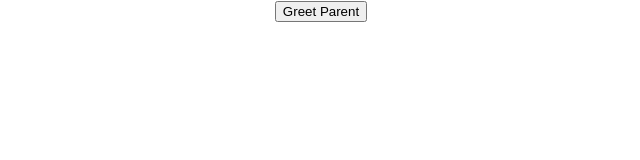
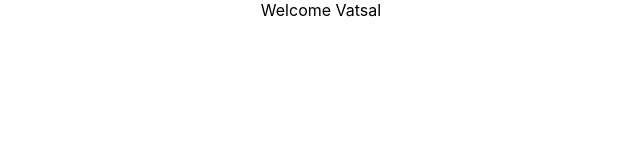
Before and after one commit to 23Vatsal/Hello-World-React, a React (Create React App) app: page / in a window 1280 px wide. Shown: the top 160 px of the page, without its empty margins (319-959 px from the left). Built offline with nearby package versions, Linux system fonts and the light colour scheme.

Commit message:
Conditional Rendering

```diff
--- a/src/App.js
+++ b/src/App.js
@@ -10,11 +10,13 @@
 import ClassClick from './components/ClassClick';
 import EventBind from './components/EventBind';
 import ParentComponent from './components/ParentComponent';
+import WelcomeGreeting from './components/WelcomeGreeting';
 
 function App() {
   return (
     <div className="App">
-      <ParentComponent/>
+      <WelcomeGreeting/>
+      {/* <ParentComponent/> */}
       {/* <EventBind/> */}
       {/* <FunctionClick/>
       <ClassClick/> */}
--- /dev/null
+++ b/src/components/WelcomeGreeting.js
@@ -0,0 +1,47 @@
+import React, { Component } from 'react'
+
+class WelcomeGreeting extends Component {
+constructor(props) {
+    super(props)
+
+    this.state = {
+         isLoggedIn: true
+    }
+}
+
+
+    render() {
+        //METHOD-3(Ternary Conditional Operator)
+        return(
+            this.state.isLoggedIn ?
+            <div>Welcome Vatsal</div> :
+            <div>Welcome Guest</div>
+        )
+
+        //METHOD-2
+        // let message
+        // if(this.state.isLoggedIn){
+        //     message=<div>Welcome vatsal</div>
+        // }
+        // else{
+        //     message=<div>Welcome Guest</div>
+        // }
+        // return <div>{message}</div>
+
+
+        //METHOD-1
+        // if(this.state.isLoggedIn){
+        //     return (
+        //         <div>Welcome Vatsal</div>
+        //     )
+        // }
+        // else{
+        //     return (
+        //         <div>Welcome Guest</div>
+        //     )
+        // }
+
+    }
+}
+
+export default WelcomeGreeting
```
